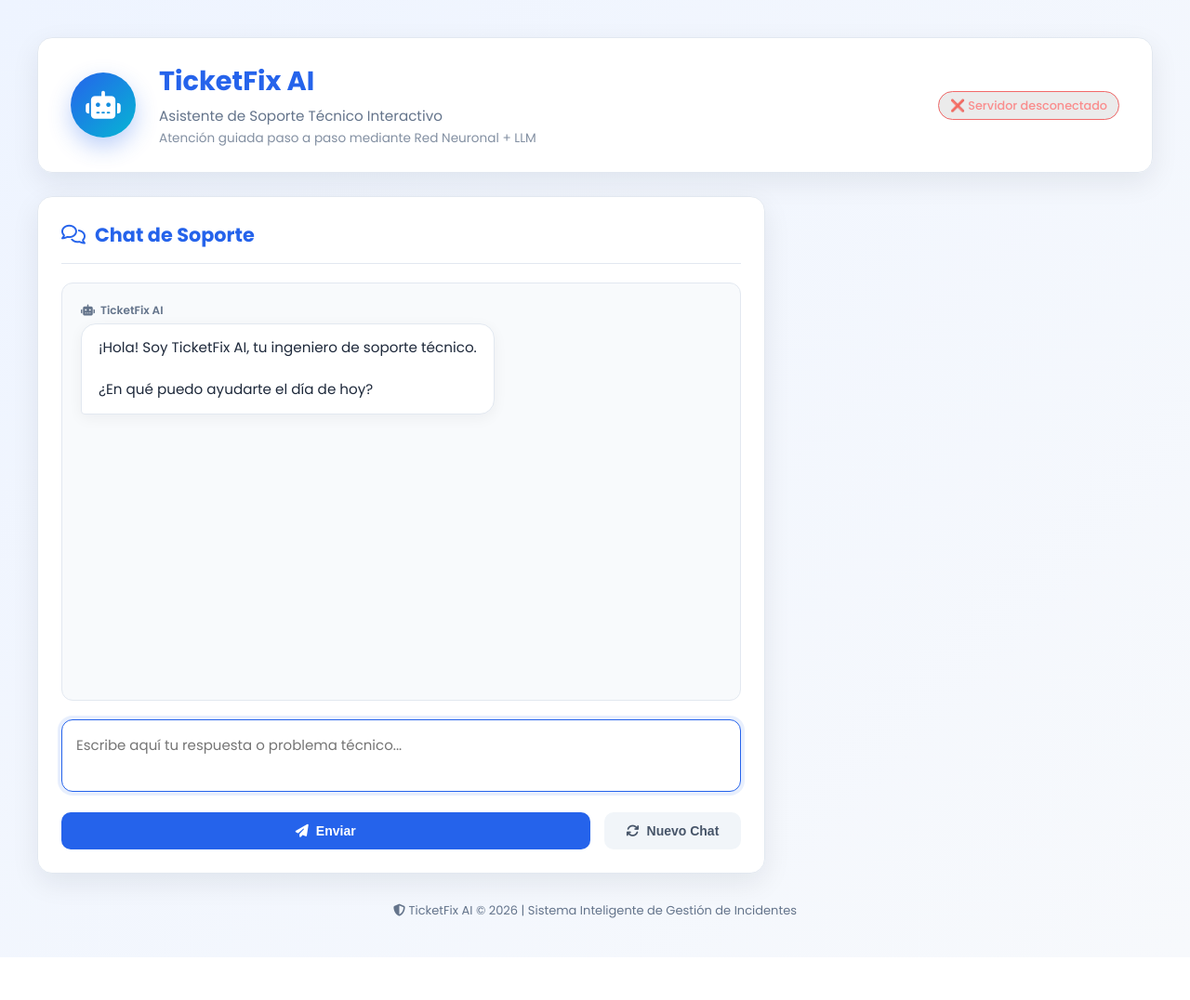
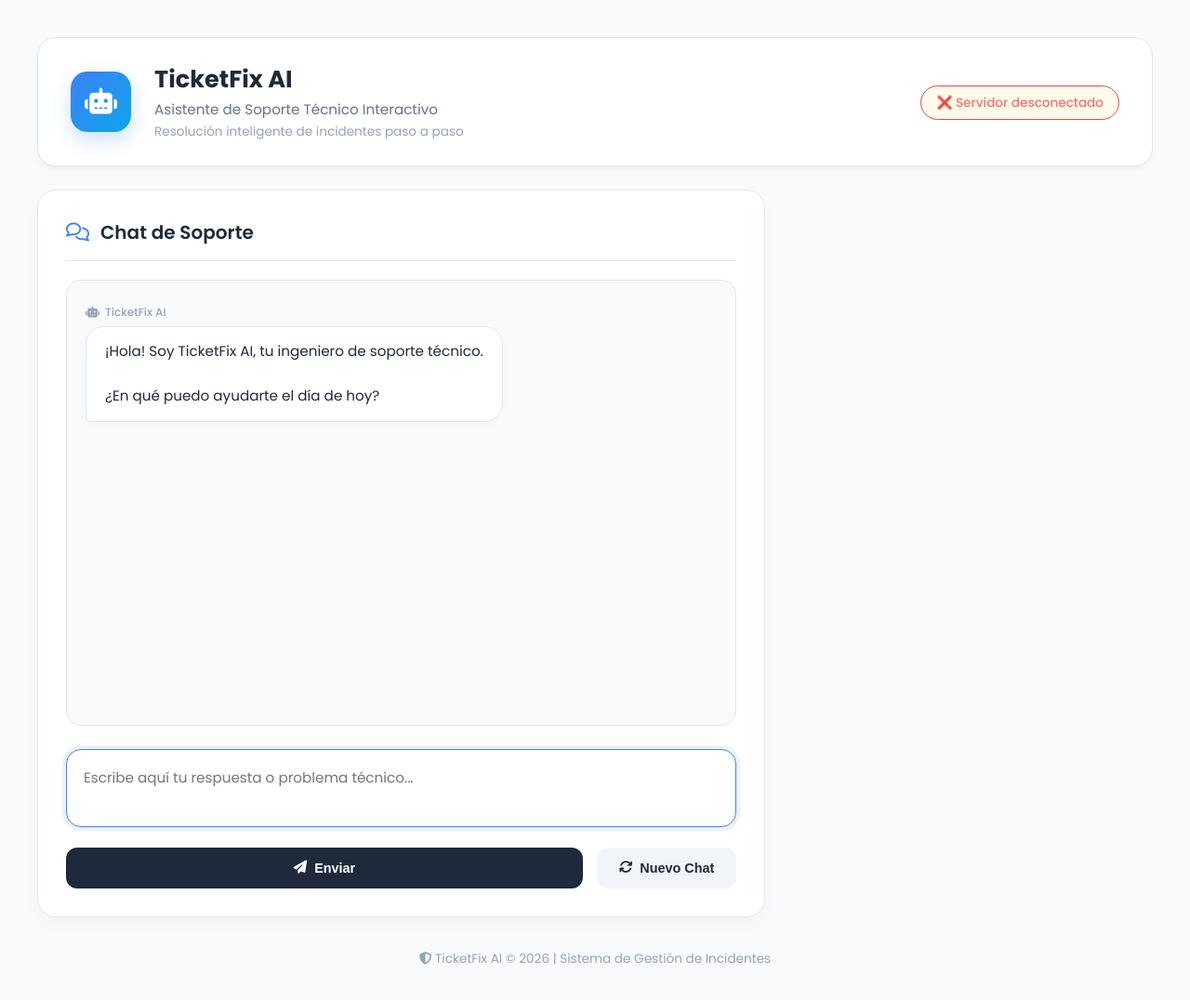
Before and after one commit to esdrasbasurto6-afk/ticketfix-ai, a website: page public/index.html in a window 1280 px wide. Shown: the whole page at 93% size. Before the commit the page ends 1030 px from the top, so only its background shows below. Drawn offline with Linux system fonts and the light colour scheme; no server answers.

Commit message:
Actualizacion frontend

```diff
--- a/public/index.html
+++ b/public/index.html
@@ -33,12 +33,14 @@
                 <p>
                     Asistente de Soporte Técnico Interactivo
                     <br>
-                    <span>Atención guiada paso a paso mediante Red Neuronal + LLM</span>
+                    <span>Resolución inteligente de incidentes paso a paso</span>
                 </p>
             </div>
 
             <div>
-                <span id="connection-status" style="font-size: 0.8rem; padding: 6px 12px; border-radius: 20px; background: rgba(0,0,0,0.1); border: 1px solid #cbd5e1; color: #d97706; font-weight: 500;">Comprobando...</span>
+                <span id="connection-status" style="font-size: 0.85rem; padding: 8px 16px; border-radius: 30px; background: #fffbeb; border: 1px solid #fde68a; color: #d97706; font-weight: 500;">
+                    <i class="fa-solid fa-circle-notch fa-spin" style="margin-right: 5px;"></i> Comprobando...
+                </span>
             </div>
         </header>
 
@@ -62,7 +64,7 @@
                     <textarea
                         id="ticket-input"
                         rows="2"
-                        placeholder="Escribe aquí tu respuesta o describe el problema..."></textarea>
+                        placeholder="Describe el problema o responde al asistente..."></textarea>
 
                     <div class="buttons">
                         <button id="submit-btn" type="button" class="btn-primary">
@@ -112,14 +114,6 @@
 
                 </div>
 
-                <!-- Información Extra -->
-                <div class="card info-card mt-extra">
-                    <h3><i class="fa-solid fa-circle-info"></i> Info Interna</h3>
-                    <p style="font-size: 13px; color: #64748b; margin-top: 10px;">
-                        TicketFix clasifica tu problema utilizando <strong>TensorFlow.js</strong> y te guía en la resolución paso a paso conectándose a <strong>Ollama</strong>.
-                    </p>
-                </div>
-
             </section>
 
         </main>
@@ -128,7 +122,7 @@
         <footer>
             <p>
                 <i class="fa-solid fa-shield-halved"></i>
-                TicketFix AI © 2026 | Sistema Inteligente de Gestión de Incidentes
+                TicketFix AI © 2026 | Sistema de Gestión de Incidentes
             </p>
         </footer>
 
--- a/public/styles.css
+++ b/public/styles.css
@@ -1,20 +1,23 @@
 :root {
-    --primary: #2563eb;
-    --primary-dark: #1d4ed8;
-    --secondary: #06b6d4;
-    --success: #22c55e;
+    --primary: #3b82f6; /* Un azul más suave y moderno */
+    --primary-dark: #2563eb;
+    --secondary: #0ea5e9;
+    --success: #10b981;
     --warning: #f59e0b;
     --danger: #ef4444;
 
-    --background: linear-gradient(135deg, #eef4ff 0%, #f7f9fc 100%);
-    --card: rgba(255, 255, 255, 0.95);
+    --background: #f8fafc; /* Fondo general más limpio */
+    --card: #ffffff;
 
     --text: #1e293b;
     --text-light: #64748b;
     --border: #e2e8f0;
 
-    --shadow: 0 10px 30px rgba(15, 23, 42, 0.08);
-    --radius: 16px;
+    /* Sombras más suaves y elegantes */
+    --shadow-sm: 0 4px 6px -1px rgba(0, 0, 0, 0.05);
+    --shadow: 0 10px 25px -5px rgba(0, 0, 0, 0.04);
+
+    --radius: 20px;
     --transition: 0.3s ease;
 }
 
@@ -36,13 +39,12 @@ body {
 
 .container {
     width: 100%;
-    max-width: 1200px; /* Más ancho para que quepan las dos columnas */
+    max-width: 1200px;
 }
 
 /* ================= HEADER ================= */
 .hero {
     background: var(--card);
-    backdrop-filter: blur(12px);
     border: 1px solid var(--border);
     border-radius: var(--radius);
     padding: 25px 35px;
@@ -50,27 +52,28 @@ body {
     align-items: center;
     gap: 25px;
     margin-bottom: 25px;
-    box-shadow: var(--shadow);
+    box-shadow: var(--shadow-sm);
     flex-wrap: wrap;
 }
 
 .logo {
-    width: 70px;
-    height: 70px;
-    border-radius: 50%;
-    background: linear-gradient(135deg, #2563eb, #06b6d4);
+    width: 65px;
+    height: 65px;
+    border-radius: 18px;
+    background: linear-gradient(135deg, var(--primary), var(--secondary));
     display: flex;
     justify-content: center;
     align-items: center;
     color: #fff;
-    font-size: 30px;
-    box-shadow: 0 10px 25px rgba(37, 99, 235, 0.3);
+    font-size: 28px;
+    box-shadow: 0 8px 20px rgba(59, 130, 246, 0.25);
 }
 
 .hero h1 {
-    font-size: 1.8rem;
-    color: var(--primary);
-    margin-bottom: 5px;
+    font-size: 1.6rem;
+    color: var(--text);
+    font-weight: 700;
+    margin-bottom: 2px;
 }
 
 .hero p {
@@ -81,67 +84,71 @@ body {
 
 .hero span {
     font-size: 0.85rem;
-    opacity: 0.8;
+    color: #94a3b8;
 }
 
 /* ================= MAIN LAYOUT (GRID) ================= */
 .layout-grid {
     display: grid;
-    grid-template-columns: 2fr 1fr; /* El chat ocupa el doble que el panel lateral */
+    grid-template-columns: 2fr 1fr;
     gap: 25px;
     align-items: start;
 }
 
 .card {
     background: var(--card);
-    backdrop-filter: blur(12px);
     border-radius: var(--radius);
-    padding: 25px;
+    padding: 30px;
     border: 1px solid var(--border);
     box-shadow: var(--shadow);
 }
 
 /* ================= CHAT SECTION ================= */
 .chat-title {
-    color: var(--primary);
-    font-size: 1.3rem;
+    color: var(--text);
+    font-size: 1.25rem;
+    font-weight: 600;
     margin-bottom: 20px;
     display: flex;
     align-items: center;
-    gap: 10px;
+    gap: 12px;
     border-bottom: 1px solid var(--border);
     padding-bottom: 15px;
 }
 
+.chat-title i {
+    color: var(--primary);
+}
+
 .chat-container {
-    height: 450px;
+    height: 480px;
     overflow-y: auto;
     background: #f8fafc;
     border: 1px solid var(--border);
-    border-radius: 12px;
-    padding: 20px;
+    border-radius: 16px;
+    padding: 25px 20px;
     display: flex;
     flex-direction: column;
-    gap: 15px;
-    margin-bottom: 20px;
+    gap: 20px;
+    margin-bottom: 25px;
 }
 
 /* Estilos de la barra de desplazamiento del chat */
 .chat-container::-webkit-scrollbar {
-    width: 8px;
+    width: 6px;
 }
 .chat-container::-webkit-scrollbar-track {
-    background: #f1f5f9;
-    border-radius: 8px;
+    background: transparent;
+    margin: 10px 0;
 }
 .chat-container::-webkit-scrollbar-thumb {
     background: #cbd5e1;
-    border-radius: 8px;
+    border-radius: 10px;
 }
 
 /* Burbujas de Mensajes */
 .mensaje {
-    max-width: 85%;
+    max-width: 80%;
     display: flex;
     flex-direction: column;
 }
@@ -155,10 +162,10 @@ body {
 }
 
 .msg-header {
-    font-size: 12px;
-    font-weight: 600;
-    color: var(--text-light);
-    margin-bottom: 5px;
+    font-size: 0.75rem;
+    font-weight: 500;
+    color: #94a3b8;
+    margin-bottom: 6px;
     display: flex;
     align-items: center;
     gap: 6px;
@@ -169,55 +176,50 @@ body {
 }
 
 .msg-body {
-    padding: 14px 18px;
+    padding: 14px 20px;
     font-size: 0.95rem;
-    line-height: 1.5;
-    border-radius: 16px;
+    line-height: 1.6;
     word-wrap: break-word;
 }
 
-/* Estilo del mensaje del usuario (Azul) */
+/* Estilo del mensaje del usuario */
 .mensaje.user .msg-body {
-    background: linear-gradient(135deg, var(--primary), var(--primary-dark));
+    background: var(--primary);
     color: white;
-    border-bottom-right-radius: 4px;
-    box-shadow: 0 4px 15px rgba(37, 99, 235, 0.2);
+    /* Borde redondeado estilo "burbuja de chat" moderna */
+    border-radius: 20px 20px 4px 20px;
+    box-shadow: 0 4px 12px rgba(59, 130, 246, 0.15);
 }
 
-/* Estilo del mensaje de la IA (Blanco) */
+/* Estilo del mensaje de la IA */
 .mensaje.ai .msg-body {
     background: white;
     color: var(--text);
     border: 1px solid var(--border);
-    border-bottom-left-radius: 4px;
-    box-shadow: 0 4px 15px rgba(15, 23, 42, 0.05);
+    /* Borde redondeado inverso */
+    border-radius: 20px 20px 20px 4px;
+    box-shadow: 0 4px 12px rgba(0, 0, 0, 0.02);
 }
 
 /* ================= INPUT ÁREA ================= */
 .chat-input-area textarea {
     width: 100%;
-    border-radius: 12px;
-    border: 2px solid transparent;
-    background: #f8fafc;
-    padding: 15px;
-    font-size: 15px;
+    border-radius: 16px;
+    background: #f1f5f9;
+    padding: 18px;
+    font-size: 0.95rem;
     font-family: inherit;
     resize: none;
     transition: var(--transition);
-    border: 1px solid var(--border);
+    border: 1px solid transparent;
+    color: var(--text);
 }
 
 .chat-input-area textarea:focus {
     outline: none;
     border-color: var(--primary);
     background: white;
-    box-shadow: 0 0 0 4px rgba(37, 99, 235, 0.1);
-}
-
-.chat-input-area textarea:disabled {
-    background: #e2e8f0;
-    cursor: not-allowed;
-    color: var(--text-light);
+    box-shadow: 0 0 0 4px rgba(59, 130, 246, 0.1);
 }
 
 .buttons {
@@ -228,10 +230,10 @@ body {
 
 button {
     border: none;
-    border-radius: 10px;
-    padding: 12px 24px;
+    border-radius: 12px;
+    padding: 14px 24px;
     cursor: pointer;
-    font-size: 14px;
+    font-size: 0.9rem;
     font-weight: 600;
     transition: var(--transition);
     display: flex;
@@ -239,28 +241,22 @@ button {
     gap: 8px;
 }
 
-button:disabled {
-    opacity: 0.6;
-    cursor: not-allowed;
-    transform: none !important;
-}
-
 .btn-primary {
-    background: var(--primary);
+    background: var(--text);
     color: white;
     flex-grow: 1;
     justify-content: center;
 }
 
 .btn-primary:hover:not(:disabled) {
-    background: var(--primary-dark);
+    background: black;
     transform: translateY(-2px);
-    box-shadow: 0 8px 20px rgba(37, 99, 235, 0.3);
+    box-shadow: 0 8px 15px rgba(0, 0, 0, 0.1);
 }
 
 .btn-secondary {
     background: #f1f5f9;
-    color: #475569;
+    color: var(--text);
 }
 
 .btn-secondary:hover:not(:disabled) {
@@ -269,12 +265,16 @@ button:disabled {
 
 /* ================= RESULTS PANEL ================= */
 .results-section h2 {
-    font-size: 1.2rem;
-    color: var(--primary);
-    margin-bottom: 20px;
+    font-size: 1.15rem;
+    color: var(--text);
+    margin-bottom: 25px;
     display: flex;
     align-items: center;
     gap: 10px;
+}
+
+.results-section h2 i {
+    color: var(--primary);
 }
 
 .badges-vertical {
@@ -282,22 +282,22 @@ button:disabled {
     flex-direction: column;
     gap: 12px;
     margin-bottom: 30px;
-    padding-bottom: 20px;
+    padding-bottom: 25px;
     border-bottom: 1px solid var(--border);
 }
 
 .badge {
-    padding: 10px 16px;
-    border-radius: 8px;
-    font-size: 13px;
+    padding: 12px 16px;
+    border-radius: 12px;
+    font-size: 0.85rem;
     font-weight: 600;
-    letter-spacing: 0.3px;
     text-align: center;
+    border: 1px solid transparent;
 }
 
-.badge.alta { background: #fee2e2; color: #b91c1c; }
-.badge.media { background: #fef3c7; color: #92400e; }
-.badge.baja { background: #dcfce7; color: #166534; }
+.badge.alta { background: #fef2f2; border-color: #fca5a5; color: #b91c1c; }
+.badge.media { background: #fffbeb; border-color: #fde68a; color: #b45309; }
+.badge.baja { background: #f0fdf4; border-color: #bbf7d0; color: #15803d; }
 
 .results-details {
     display: flex;
@@ -308,46 +308,37 @@ button:disabled {
 .detail-item {
     display: flex;
     align-items: flex-start;
-    gap: 15px;
+    gap: 16px;
 }
 
 .detail-item i {
-    font-size: 24px;
+    font-size: 20px;
     color: var(--primary);
     background: #eff6ff;
-    padding: 12px;
-    border-radius: 12px;
+    padding: 14px;
+    border-radius: 14px;
 }
 
 .detail-item h3 {
-    font-size: 13px;
+    font-size: 0.8rem;
     color: var(--text-light);
     margin-bottom: 4px;
+    text-transform: uppercase;
+    letter-spacing: 0.5px;
 }
 
 .detail-item p {
-    font-size: 14.5px;
+    font-size: 0.95rem;
     font-weight: 600;
     color: var(--text);
-}
-
-.info-card {
-    background: #f8fafc;
-    box-shadow: none;
-    border: 1px dashed #cbd5e1;
-    padding: 20px;
-}
-
-.mt-extra {
-    margin-top: 30px;
 }
 
 /* ================= FOOTER ================= */
 footer {
     text-align: center;
-    color: var(--text-light);
-    font-size: 13px;
-    margin-top: 30px;
+    color: #94a3b8;
+    font-size: 0.85rem;
+    margin-top: 35px;
 }
 
 .hidden {
@@ -357,7 +348,7 @@ footer {
 /* ================= RESPONSIVO ================= */
 @media (max-width: 900px) {
     .layout-grid {
-        grid-template-columns: 1fr; /* Colapsa a 1 sola columna en tablets/celulares */
+        grid-template-columns: 1fr;
     }
 
     .hero {
```
